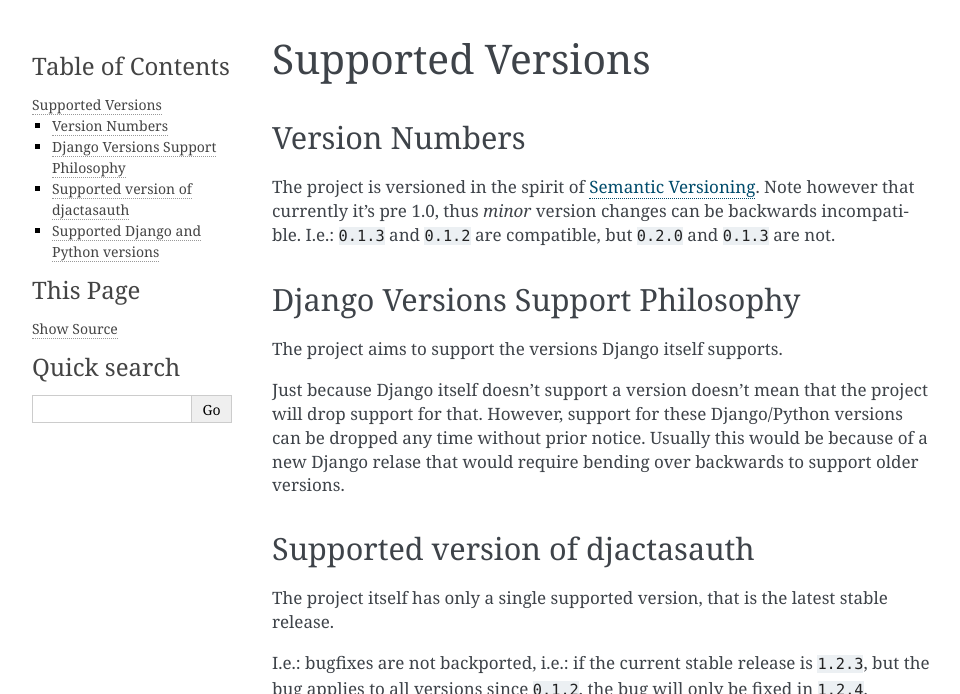
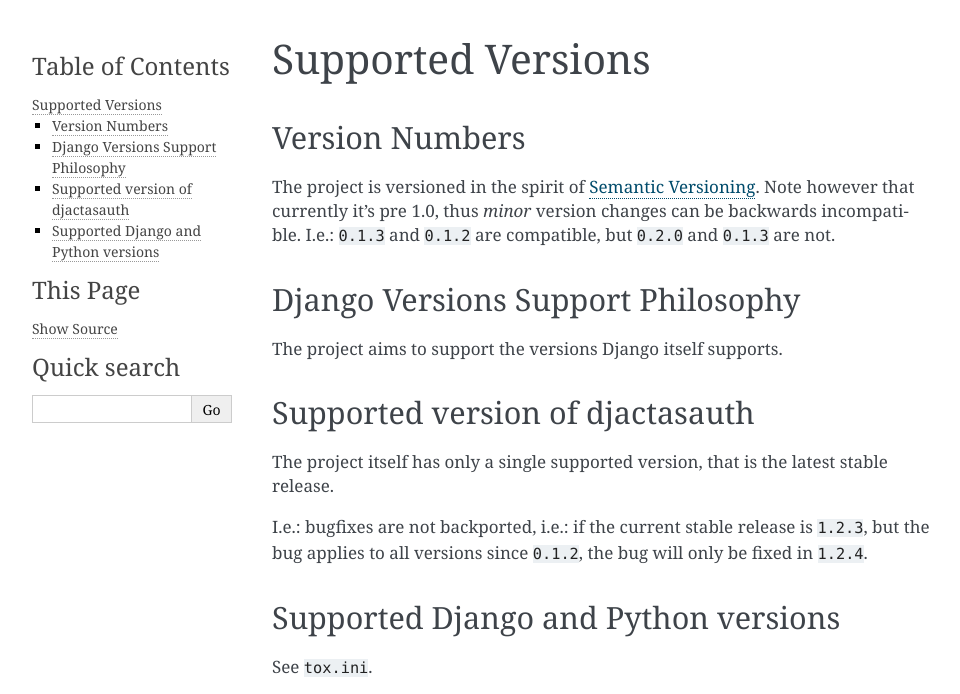
Before and after one commit to zsoldosp/django-act-as-auth, a Sphinx documentation site: the page built from docs/supported-versions.rst, in a window 1280 px wide, cut to the strip 0-694 px from the top of the page. Shown: the whole strip, without its empty margins (148-1108 px from the left). Built offline with Sphinx 7.4.7, drawn with Linux system fonts in a browser that asks for light colours.

Commit message:
we only want to support supported django versions

```diff
--- a/docs/supported-versions.rst
+++ b/docs/supported-versions.rst
@@ -13,12 +13,6 @@
 ----------------------------------
 
 The project aims to support the versions Django itself supports.
-
-Just because Django itself doesn't support a version doesn't mean
-that the project will drop support for that. However, support for
-these Django/Python versions can be dropped any time without prior
-notice. Usually this would be because of a new Django relase that
-would require bending over backwards to support older versions.
 
 Supported version of djactasauth
 --------------------------------
```
